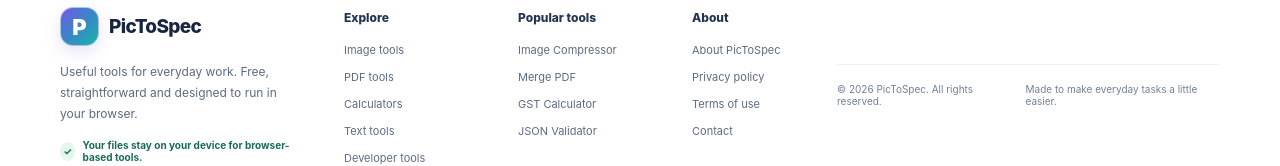
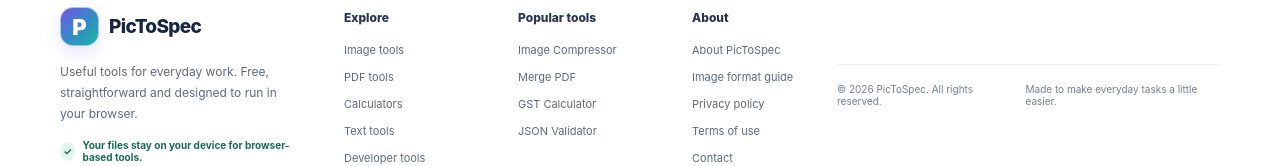
Before and after one commit to ya6331856-cpu/pic-to-spec, a Next.js app: page /bulk-image-renamer-watermark in a window 1280 px wide. Shown: the part 3077-3243 px from the top of the page. Built offline with nearby package versions, Linux system fonts and the light colour scheme; no server answers.

Commit message:
Link image format reference from site footer

```diff
--- a/components/SiteFooter.tsx
+++ b/components/SiteFooter.tsx
@@ -40,6 +40,7 @@ export default function SiteFooter() {
         <div className="site-footer-column">
           <h2>About</h2>
           <a href="/about">About PicToSpec</a>
+          <a href="/resources/image-format-guide">Image format guide</a>
           <a href="/privacy">Privacy policy</a>
           <a href="/terms">Terms of use</a>
           <a href="mailto:ya6331856@gmail.com">Contact</a>
```
